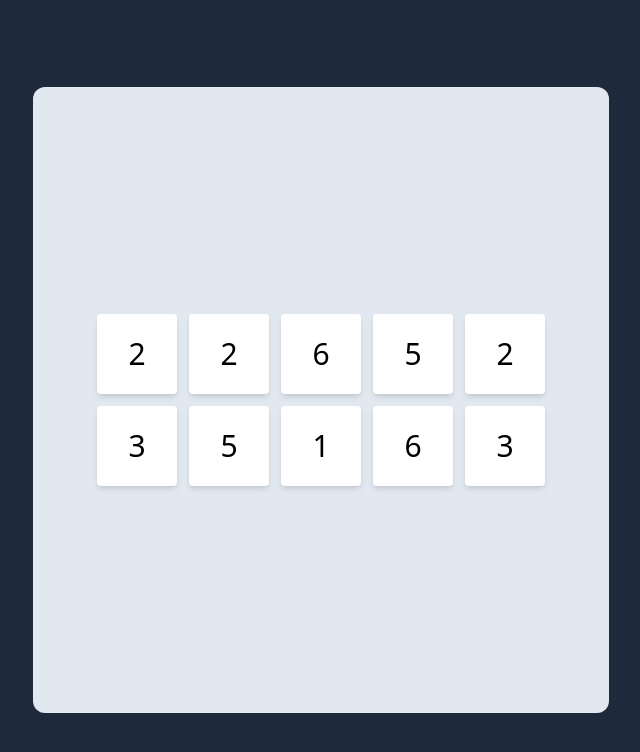
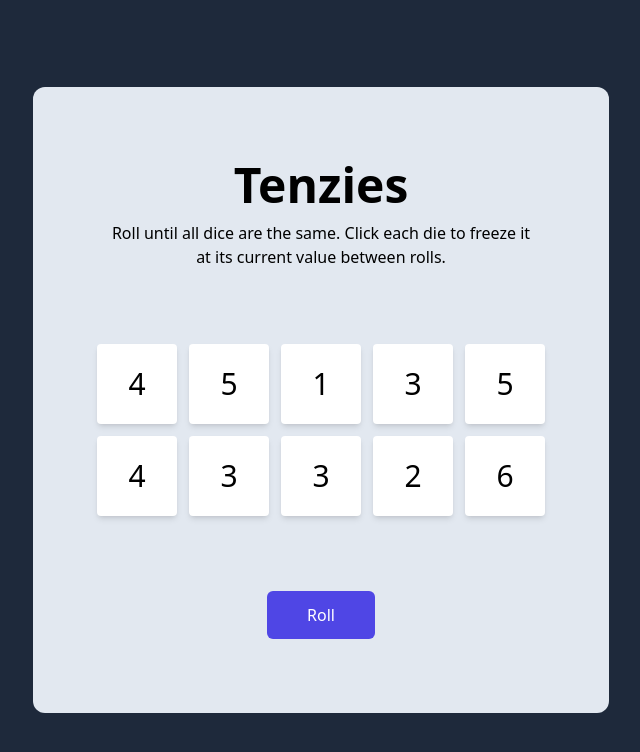
Before and after one commit to MustafaAlsadah/react-tenzis-game, a React (Vite) app: page / in a window 1280 px wide. Shown: the top 752 px of the page, without its empty margins (319-959 px from the left). Built offline with nearby package versions, Linux system fonts and the light colour scheme.

Commit message:
implementing tenzies logic

```diff
--- a/package.json
+++ b/package.json
@@ -10,6 +10,7 @@
   },
   "dependencies": {
     "react": "^18.2.0",
+    "react-confetti": "^6.1.0",
     "react-dom": "^18.2.0"
   },
   "devDependencies": {
--- a/src/Board.jsx
+++ b/src/Board.jsx
@@ -1,24 +1,71 @@
 import Die from "./Die"
+import { useState, useEffect } from "react"
+import Confetti from "react-confetti";
 
 export default function Board(){
+    const [dicesValues, setDicesValues] = useState(generateDiecesValues())
+    const [tenzies, setTenzies] = useState(false)
 
-    const generateDiecesValues = ()=>{
+    useEffect(()=>{
+        if(isWinner()){
+            setTenzies(true)
+        }
+    }, [dicesValues])
+
+    function generateDieValue(){
+        return Math.ceil(Math.random()*6)
+    }
+
+    function generateDiecesValues(){
         let array = []
         for(let i=0; i<10; i++){
-            const value = Math.ceil(Math.random()*6)
-            array[i] = value
+            const value = generateDieValue()
+            array[i] = {value, isHeld: false, id:i}
         }
         return array
     }
 
+    function isWinner(){
+        const commonValue = dicesValues[0].value
+        const allDicesHeld = dicesValues.filter(die => die.isHeld).length==10
+        const allHaveSameValue = dicesValues.filter(die => die.value==commonValue).length==10
+        return(allDicesHeld && allHaveSameValue)
+    }
+
+    function holdDice(id){
+        setDicesValues((prev)=> prev.map(die =>{
+           return die.id==id ? {...die, isHeld:!die.isHeld} : die
+        }))
+    }
+
+    function rollDice(){
+        if(tenzies){
+            setDicesValues(generateDiecesValues())
+            setTenzies(false)
+        }else{
+            setDicesValues(prevArr => prevArr.map(die=>{
+                return die.isHeld ? die : {...die, value: generateDieValue()}
+            }))
+        }
+    }
+
     return(
         <div className="bg-slate-200 h-5/6 w-5/6 max-w-xl rounded-xl">
-            <div className="flex justify-center items-center h-full w-full">
+            {tenzies && <Confetti/>}
+
+            <div className="flex flex-col justify-evenly items-center h-full w-full">
+                <div className="flex flex-col justify-center items-center space-y-3">
+                    <h1 className="text-black text-5xl font-semibold">Tenzies</h1>
+                    <p className="text-black  text-center w-3/4 font-normal">Roll until all dice are the same. Click each die to freeze it at its current value between rolls.</p>
+                </div>
                 <div className="grid grid-cols-5 gap-3">
                     {
-                        generateDiecesValues().map(value => <Die value={value} />)
+                        dicesValues.map(obj => <Die id={obj.id} value={obj.value} isHeld={obj.isHeld} key={obj.id} holdDice={()=> holdDice(obj.id)} />)
                     }
                 </div>
+                <button className="bg-indigo-600 px-10 py-3 rounded-md hover:scale-110 transition-all" onClick={()=> rollDice()}>
+                    {tenzies ? "Reset Game" : "Roll"}
+                </button>
             </div>
         </div>
     )
--- a/src/Die.jsx
+++ b/src/Die.jsx
@@ -1,7 +1,11 @@
 
 export default function Die(props){
+    const styles = {backgroundColor: props.isHeld ? '#59E391' : 'white'}
+
     return(
-        <div className="bg-white shadow-md text-black h-20 w-20 rounded justify-center items-center text-center flex items-center font-medium text-3xl hover:scale-110 transition-all">
+        <div className="bg-white shadow-md text-black h-20 w-20 rounded justify-center items-center text-center flex items-center font-medium text-3xl hover:scale-110 transition-all"
+        style={styles}
+        onClick={props.holdDice}>
             {props.value}
         </div>
     )
```
Also changed, not shown: 1 other file (tests, documents, lock files or other folders).
